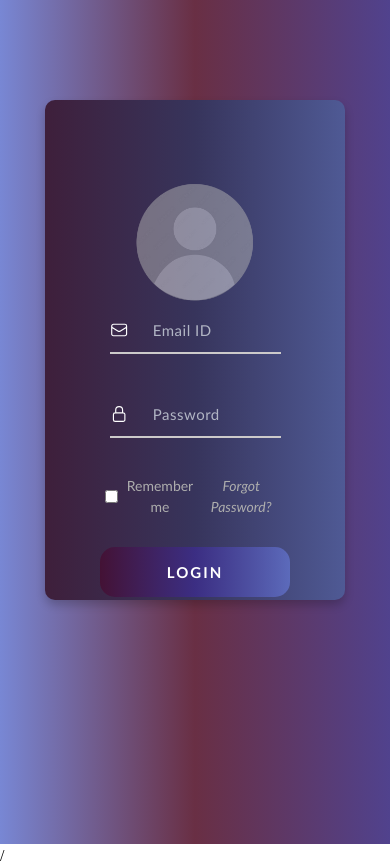
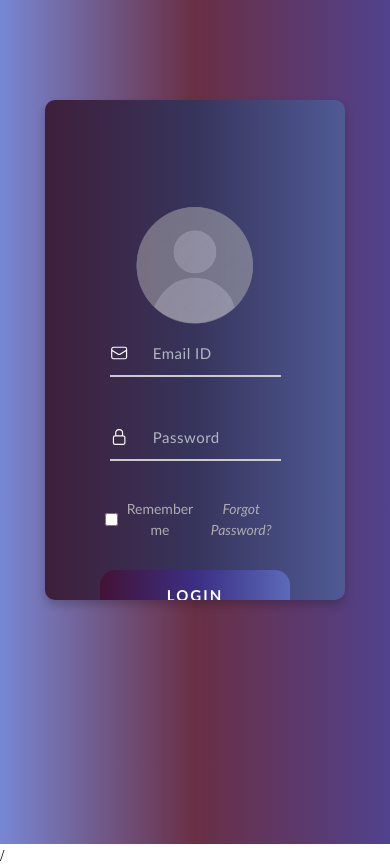
Before and after one commit to leonfritas/LandingPageModel, a React (Create React App) app: page /login in a window 390 px wide. Built offline with nearby package versions, Linux system fonts and the light colour scheme.

Commit message:
Correção Login

```diff
--- a/src/components/login/login.css
+++ b/src/components/login/login.css
@@ -7,6 +7,7 @@
   align-items: center;
   justify-content: center;
   font-family: 'Segoe UI', Tahoma, Geneva, Verdana, sans-serif;
+  min-height: 100vh;
 }
 
 .container-login {
@@ -240,17 +241,19 @@
     background-color: #eadfb4;
     padding-top: 100px;
   }
-  .login-form{
-    height: 100%;
-  }
+
   .wrap-login {
     width: 300px;
     background-color: #35374b;
     border-radius: 10px;
+    overflow: hidden;
 
-    overflow: hidden;
-    padding: 77px 55px 33px 55px;
   }
+
+  .login-form{
+    height: 100%;
+  }
+
   .login-form-title {
     align-items: flex-start;
   }
```
